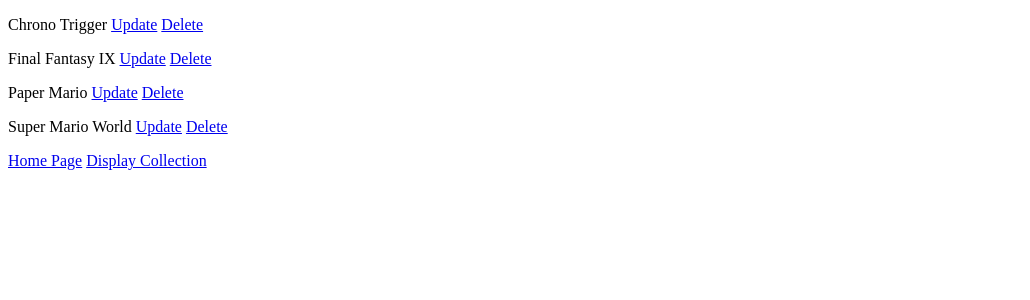
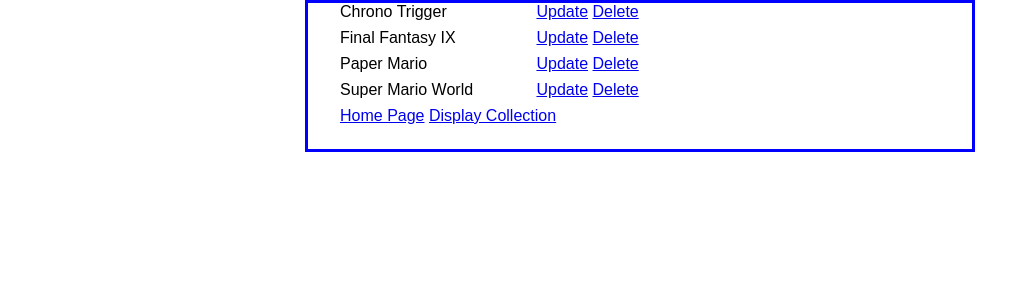
Before and after one commit to DJMurphy88/Python-Site, a Flask app: page /listGames in a window 1280 px wide. Shown: the top 300 px of the page, without its empty margins (0-1030 px from the left). Run offline with Flask 2, Linux system fonts and the light colour scheme; data comes from the database, SQL or seed files in the repository.

Commit message:
Added css, and start of login system

```diff
--- a/Application.py
+++ b/Application.py
@@ -9,9 +9,13 @@
 app.config['UPLOAD_PATH'] = 'static/images'
 app.config['UPLOAD_EXTENSIONS'] = ['.jpg', '.png', '.jfif']
 
-@app.route("/")
+@app.route("/", methods=['POST', 'GET'])
 def index():
-    return render_template("Index.html")
+    return render_template("index.html")
+
+@app.route("/home")
+def home():
+    return render_template("home.html")
 
 @app.route("/collection")
 def collection():
@@ -49,7 +53,7 @@
         uploaded_file.save(os.path.join(app.config['UPLOAD_PATH'], filename))
 
         Database.connect()
-        gameid = Database.get_row_count() + 1
+        gameid = Database.get_row_count("Games") + 1
         game = Game(gameid, title, filename, system, release_date, genre, completed)
         Database.add_game(game)
         Database.close()
--- a/Database.py
+++ b/Database.py
@@ -1,7 +1,7 @@
 import sqlite3
 from contextlib import closing
 
-from Objects import Game
+from Objects import Game, User
 
 DBFILE = "static/game_db.db"
 conn = None
@@ -15,10 +15,10 @@
     if conn:
         conn.close()
 
-def get_row_count():
-    query = '''SELECT COUNT(*) FROM Games'''
+def get_row_count(table):
+    query = '''SELECT COUNT(*) FROM ?'''
     with closing(conn.cursor()) as c:
-        c.execute(query)
+        c.execute(query, table)
         results = c.fetchone()
 
     return results[0]
@@ -66,3 +66,24 @@
     with closing(conn.cursor()) as c:
         c.execute(query, (gameid,))
         conn.commit()
+
+def make_user(row):
+    return User(row["userid"], row["username"], row["password"])
+
+def get_users():
+    query = '''SELECT * FROM Users'''
+    with closing(conn.cursor()) as c:
+        c.execute(query)
+        results = c.fetchall()
+
+    users = []
+    for row in results:
+        users.append(make_user(row))
+
+    return users
+
+def add_user(user):
+    query = '''INSERT INTO Users (username, password) VALUES(?, ?)'''
+    with closing(conn.cursor()) as c:
+        c.execute(query, (user.getUsername(), user.getPassword()))
+    conn.commit()
--- a/Objects.py
+++ b/Objects.py
@@ -28,3 +28,18 @@
 
     def getComplete(self):
         return self.__complete
+
+class User:
+    def __init__(self, userid, username, password):
+        self.__userid = userid
+        self.__username = username
+        self.__password = password
+
+    def getUserID(self):
+        return self.__userid
+
+    def getUsername(self):
+        return self.__username
+
+    def getPassword(self):
+        return self.__password
--- a/Templates/Index.html
+++ b/Templates/Index.html
@@ -4,7 +4,7 @@
     {{ super() }}
 {% endblock %}
 {% block content %}
-    <h1>Welcome to your Game Collection</h1>
+    <h1>Welcome to Game Collection</h1>
     <a href="{{url_for('collection')}}">Display Collection</a>
     <a href="{{url_for('listGames')}}">List Games</a>
 {% endblock %}
--- a/Templates/List.html
+++ b/Templates/List.html
@@ -5,10 +5,11 @@
 {% endblock %}
 {% block content %}
     {% for game in games %}
-    <p>{{ game.getTitle() }}
-        <a href="{{ url_for('update') }}?gameid={{ game.getGameID() }}">Update</a>
-        <a href="{{ url_for('delete') }}?gameid={{ game.getGameID() }}">Delete</a>
-    </p>
+    <div>
+        <label class="list">{{ game.getTitle() }}</label>
+        <a href="{{ url_for('update') }}?gameid={{ game.getGameID() }}" class="list">Update</a>
+        <a href="{{ url_for('delete') }}?gameid={{ game.getGameID() }}" class="list">Delete</a>
+    </div>
     {% endfor %}
     <a href="{{url_for('index')}}">Home Page</a>
     <a href="{{url_for('collection')}}">Display Collection</a>
--- a/Templates/layout.html
+++ b/Templates/layout.html
@@ -4,6 +4,7 @@
     {% block head %}
     <meta charset="UTF-8">
     <title>{% block title %}{% endblock %} - Collection Page</title>
+    <link rel="stylesheet" href="static/layout.css">
     {% endblock %}
 </head>
 <body>
--- /dev/null
+++ b/static/layout.css
@@ -0,0 +1,55 @@
+body {
+    font-family: Arial, Helvetica, sans-serif;
+    background-color: white;
+    margin: 0 auto;
+    width: 600px;
+    border: 3px solid blue;
+    padding: 0 2em 1em;
+}
+h1 {
+    color: blue;
+}
+div {
+    margin-bottom: 0.5em;
+}
+fieldset {
+    margin-top: 1em;
+    margin-bottom: 1em;
+    padding: .5em;
+}
+legend {
+    color: blue;
+    font-weight: bold;
+    font-size: 85%;
+    margin-bottom: .5em;
+}
+label {
+    display: inline-block;
+    width: 6em;
+}
+label.list {
+        display: inline-block;
+        width: 12em;
+}
+input, select {
+    margin-left: 1em;
+    margin-right: 0.5em;
+}
+input {
+    width: 14em;
+}
+input.left {
+	width: 1em;
+	padding-left: 0;
+}
+p {
+	margin-top: 0;
+	margin-bottom: .5em;
+}
+#submit {
+	margin-left: 0;
+	width: 10em;
+}
+span {
+	color: red;
+}
```
Also changed, not shown: Templates/Register.html (added, +18 -0 lines).
